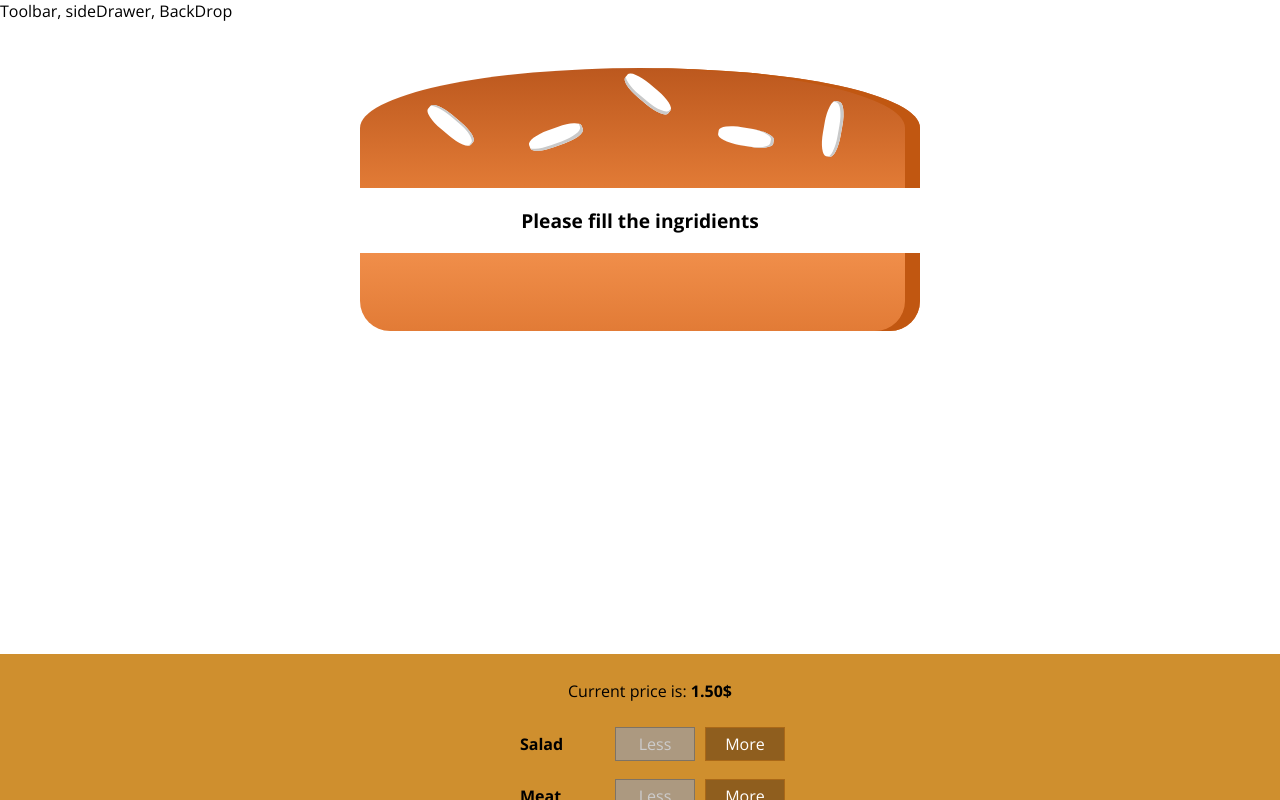
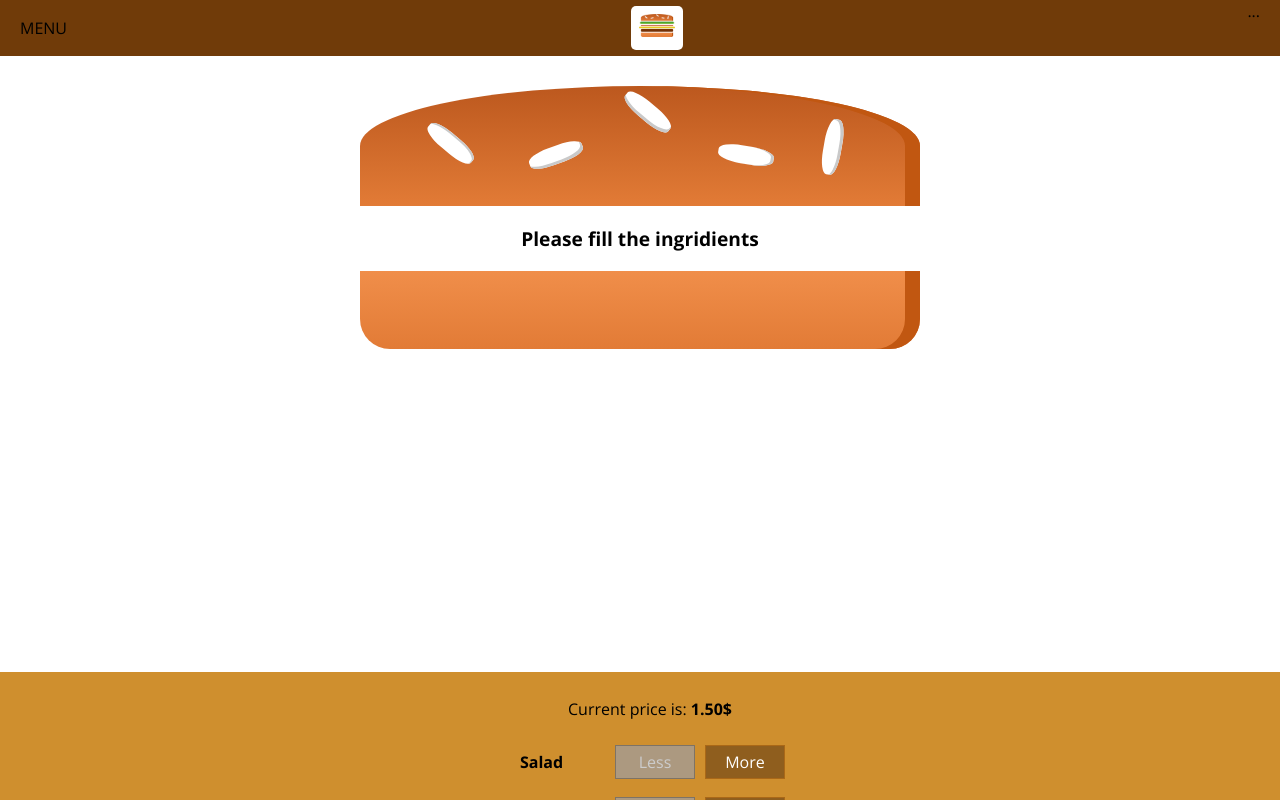
Before and after one commit to ayeganyan/burger-shop, a React (Create React App) app: page / in a window 1280 px wide. Shown: the top 800 px of the page. Built offline with nearby package versions, Linux system fonts and the light colour scheme.

Commit message:
Added logo

```diff
--- a/src/components/Layout/Layout.js
+++ b/src/components/Layout/Layout.js
@@ -1,11 +1,12 @@
 import React from 'react'
 
 import Aux from '../../hocs/Aux'
+import Toolbar from '../Navigation/Toolbar/Toolbar'
 import classes from './Layout.module.css'
 
 const layout = (props) => (
     <Aux>
-        <div>Toolbar, sideDrawer, BackDrop</div>
+        <Toolbar/>
         <main className={classes.Content}>
             {props.children}
         </main>
--- a/src/components/Layout/Layout.module.css
+++ b/src/components/Layout/Layout.module.css
@@ -1,3 +1,3 @@
 .Content {
-    margin-top: 32px;
+    margin-top: 72px;
 }
--- /dev/null
+++ b/src/components/Logo/Logo.js
@@ -0,0 +1,13 @@
+import React from 'react';
+
+import burgerLogo from '../../assets/images/burger-logo.png'
+
+import classes from './Logo.module.css'
+
+const logo = () => (
+    <div className={classes.Logo}>
+        <img src={burgerLogo} alt="My Burger" />
+    </div>
+);
+
+export default logo;
--- /dev/null
+++ b/src/components/Logo/Logo.module.css
@@ -0,0 +1,11 @@
+.Logo {
+    background-color: white;
+    padding: 8px;
+    height: 80%;
+    box-sizing: border-box;
+    border-radius: 5px;
+}
+
+.Logo img {
+    height: 80%;
+}
--- /dev/null
+++ b/src/components/Navigation/Toolbar/Toolbar.js
@@ -0,0 +1,18 @@
+import React from 'react';
+
+import Logo from '../../Logo/Logo'
+import classes from './Toolbar.module.css'
+
+const Toolbar = () => {
+    return (
+        <header className={classes.Toolbar}>
+            <div>MENU</div>
+            <Logo/>
+            <nav>
+                ...
+            </nav>
+        </header>
+    );
+};
+
+export default Toolbar;
--- /dev/null
+++ b/src/components/Navigation/Toolbar/Toolbar.module.css
@@ -0,0 +1,18 @@
+.Toolbar {
+    height: 56px;
+    width: 100%;
+    position: fixed;
+    top: 0;
+    left: 0;
+    background-color: #703B09;
+    display: flex;
+    justify-content: space-between;
+    align-items: center;
+    padding: 0 20px;
+    box-sizing: border-box;
+    z-index: 90;
+}
+
+.Toolbar nav {
+    height: 100%;
+}
```
Also changed, not shown: src/assets/images/burger-logo.png (added).
